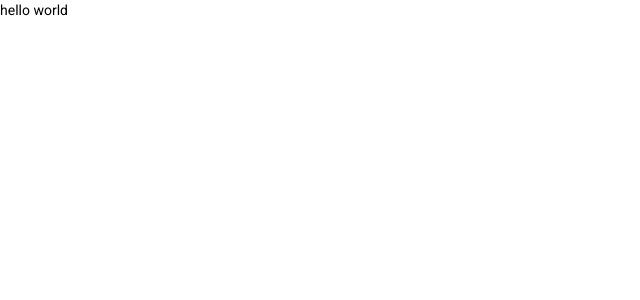
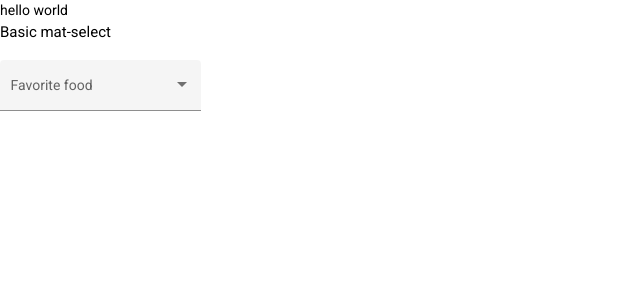
Before and after one commit to lucienbertin/wemaintain, an Angular app: page / in a window 1280 px wide. Shown: the top 300 px of the page, without its empty margins (0-640 px from the left). Built offline with nearby package versions, Linux system fonts and the light colour scheme.

Commit message:
[temp] just testing ng-,mat works

```diff
--- a/src/app/app.component.html
+++ b/src/app/app.component.html
@@ -1,3 +1,15 @@
 <article>
   hello world
+
+  <h4>Basic mat-select</h4>
+  <mat-form-field appearance="fill">
+    <mat-label>Favorite food</mat-label>
+    <mat-select [(ngModel)]="value">
+      <mat-option *ngFor="let food of foods" [value]="food.value">
+        {{food.viewValue}}
+      </mat-option>
+    </mat-select>
+  </mat-form-field>
+
+  {{ value }}
 </article>
--- a/src/app/app.component.ts
+++ b/src/app/app.component.ts
@@ -6,5 +6,11 @@ import { Component } from '@angular/core';
   styleUrls: ['./app.component.scss']
 })
 export class AppComponent {
-  title = 'wemaintain';
+  value = null;
+
+  foods = [
+    {value: 'steak-0', viewValue: 'Steak'},
+    {value: 'pizza-1', viewValue: 'Pizza'},
+    {value: 'tacos-2', viewValue: 'Tacos'}
+  ];
 }
```
Also changed, not shown: src/app/app.module.ts (+6 -1 lines), 1 other file (tests, documents, lock files or other folders).
